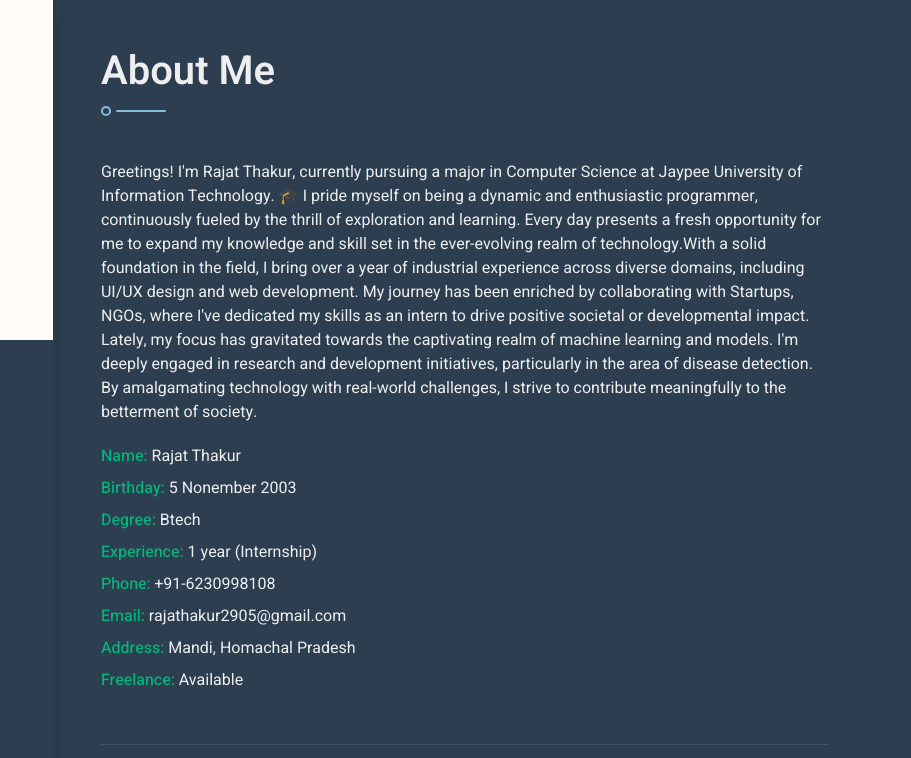
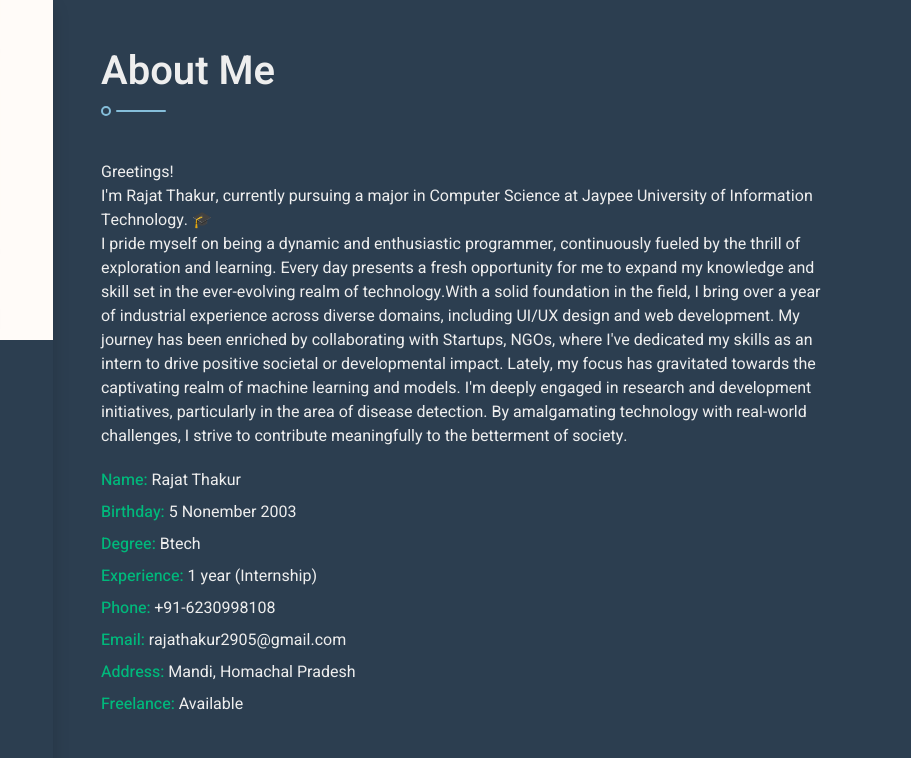
Before and after one commit to Rajat356/My-Portfolio01, a plain HTML site: page index.html in a window 1280 px wide. Shown: the top 758 px of the page, 369-1280 px from the left. Drawn offline with nearby package versions, Linux system fonts and the light colour scheme.

Commit message:
Update index.html

```diff
--- a/index.html
+++ b/index.html
@@ -70,7 +70,7 @@
                     <!-- About Start -->
                     <section class="py-5 border-bottom wow fadeInUp" data-wow-delay="0.1s">
                         <h1 class="title pb-3 mb-5">About Me</h1>
-                        <p>Greetings! I'm Rajat Thakur, currently pursuing a major in Computer Science at Jaypee University of Information Technology. 🎓
+                        <p>Greetings! <br> I'm Rajat Thakur, currently pursuing a major in Computer Science at Jaypee University of Information Technology. 🎓 <br>
 
 I pride myself on being a dynamic and enthusiastic programmer, continuously fueled by the thrill of exploration and learning. Every day presents a fresh opportunity for me to expand my knowledge and skill set in the ever-evolving realm of technology.With a solid foundation in the field, I bring over a year of industrial experience across diverse domains, including UI/UX design and web development. My journey has been enriched by collaborating with Startups,  NGOs, where I've dedicated my skills as an intern to drive positive societal or developmental impact.
 
```
